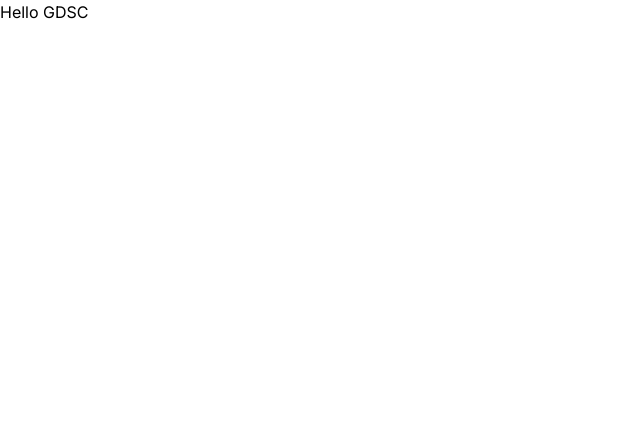
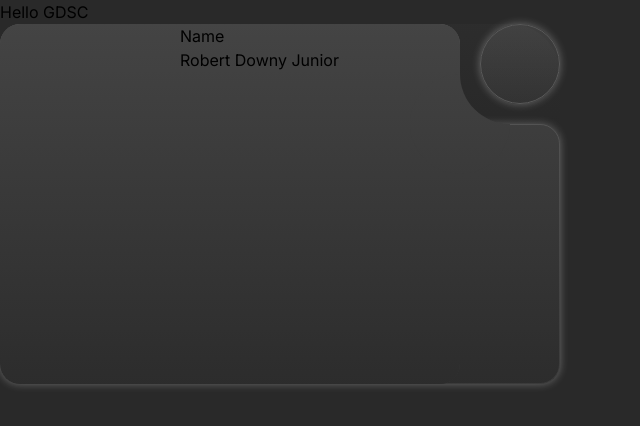
Before and after one commit to vinitkesh/Main-Frontend, a Next.js app: page / in a window 1280 px wide. Shown: the top 426 px of the page, without its empty margins (0-640 px from the left). Built offline with nearby package versions, Linux system fonts and the light colour scheme.

Commit message:
Box model of the card

```diff
--- a/src/app/globals.css
+++ b/src/app/globals.css
@@ -12,7 +12,8 @@
 }
 
 body {
-  background-color: white;
+  background: rgba(41, 41, 41, 1);
+
 }
 
 @layer utilities {
--- a/src/app/page.js
+++ b/src/app/page.js
@@ -1,9 +1,12 @@
 import Image from "next/image";
+
+import { ExperienceCard } from "@/components/ExperienceCard/ExperienceCard";
 
 export default function Home() {
   return (
     <main>
       <div>Hello GDSC</div>
+      <ExperienceCard />
     </main>
   );
 }
--- /dev/null
+++ b/src/components/ExperienceCard/ExperienceCard.jsx
@@ -0,0 +1,28 @@
+
+
+import style from "./ExperienceCard.module.css";
+
+import React from 'react'
+
+export const ExperienceCard = () => {
+  return (
+    <div className={style.ExperienceCard}>
+
+        <div className={style.box1}></div>
+        <div className={style.box11}></div>
+        <div className={style.box2}></div>
+        <div className={style.circle}></div>
+        <div className={style.circle2}>
+        </div>
+
+        <div className="name_company">
+            <div className="name">
+                <p>Name</p>
+                <h2>Robert Downy Junior</h2>
+            </div>
+
+        </div>
+
+    </div>
+  )
+}
--- /dev/null
+++ b/src/components/ExperienceCard/ExperienceCard.module.css
@@ -0,0 +1,132 @@
+.ExperienceCard{
+    --card_color: rgb(65, 65, 65);
+}
+
+.ExperienceCard{
+    height: 360px;
+    width: 560px;
+
+    display: flex;
+    flex-direction: row;
+
+    margin: 0;
+    padding: 0;
+
+    background: linear-gradient(180deg, rgba(217, 217, 217, 0.02) 0%, rgba(17, 17, 17, 0.43) 100%);
+    border-radius: 20px 50px 20px 20px;
+
+    z-index: 1;
+
+
+}
+
+.box1{
+    margin: 0;
+    padding: 0;
+
+    height:inherit;
+    width: 460px;
+
+    z-index: -1;
+
+
+}
+.box2{
+    position: absolute;
+
+    align-self:flex-end;
+    justify-self:baseline;
+
+    height: 260px;
+    width: inherit;
+
+    border: 1px solid rgba(90, 90, 90, 1);
+
+    box-shadow: 0px 0px 8px 0px rgba(255, 255, 255, 0.3);
+
+    z-index: -2;
+
+}
+
+.box1, .box2{
+
+    position: absolute;
+    background: var(--card_color);
+
+
+    border-radius: 20px ;
+
+    border: 1px solid rgba(90, 90, 90, 1);
+
+}
+
+.box11{
+    margin: 0;
+    padding: 0;
+
+    height:inherit;
+    width: 460px;
+
+    position: absolute;
+
+    background: transparent;
+
+    background: var(--card_color);
+
+    border-radius: 20px;
+
+    z-index: -1;
+
+
+
+}
+
+.circle{
+    position: relative;
+
+    top: 0px;
+    left: 480px;
+
+    height: 80px;
+    width: 80px;
+
+    background: var(--card_color);
+
+    box-shadow: 0px 0px 8px 0px rgba(255, 255, 255, 0.3);
+
+    border: 1px solid rgba(90, 90, 90, 1);
+
+    border-radius: 50%;
+    z-index: 1;
+
+    background: linear-gradient(180deg, rgba(217, 217, 217, 0.12) 0%, rgba(115, 115, 115, 0.13) 100%);
+    border: 1px solid rgba(90, 90, 90, 1);
+    box-shadow: 0px 0px 8px 0px rgba(255, 255, 255, 0.3);
+
+
+
+}
+
+.circle2{
+    position: relative;
+
+    top: 0px;
+    left: 380px;
+
+    height: 100px;
+    width: 100px;
+
+    background: transparent;
+
+    box-shadow: 0px 0px 8px 0px rgba(255, 255, 255, 0.3);
+
+
+    border-radius: 50%;
+    z-index: -1;
+
+    border-bottom-left-radius: 50x;
+    box-shadow: -50px 50px 0 0 var(--card_color);
+
+
+
+}
```
